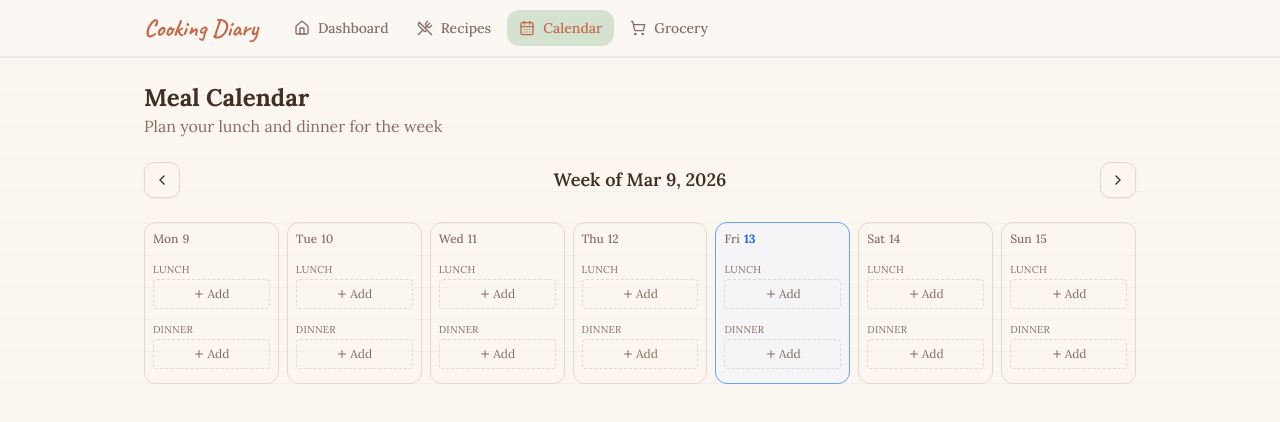
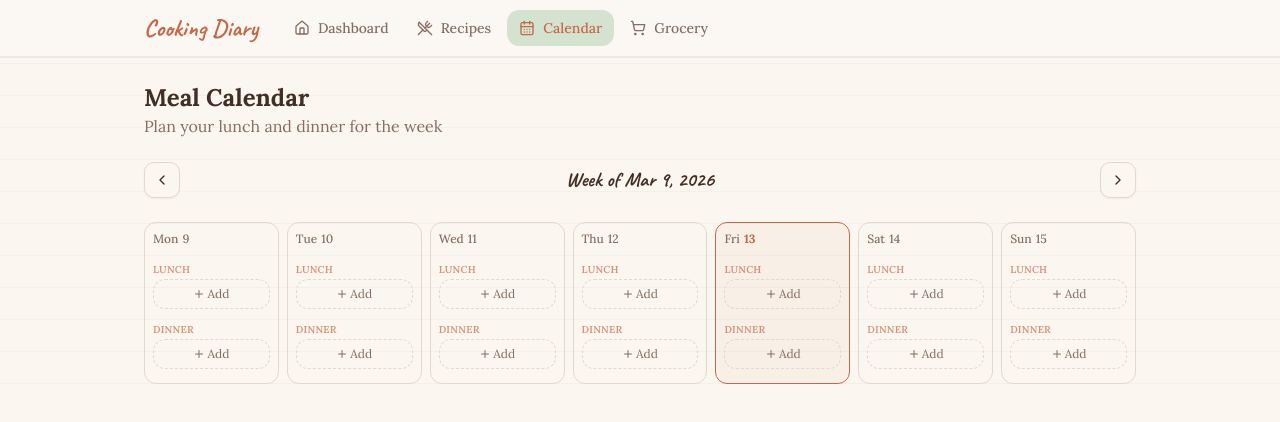
Before and after one commit to kyokosawada/cooking-diaries, a Next.js app: page /calendar in a window 1280 px wide. Shown: the top 422 px of the page. Built offline with nearby package versions, Linux system fonts and the light colour scheme; no server answers; the database is empty.

Commit message:
feat: restyle meal calendar with warm palette and journal feel

```diff
--- a/src/components/meal-calendar.tsx
+++ b/src/components/meal-calendar.tsx
@@ -59,7 +59,7 @@ export function MealCalendar({ mealPlans }: MealCalendarProps) {
         >
           <ChevronLeft className="h-4 w-4" />
         </Button>
-        <h2 className="text-lg font-semibold">
+        <h2 className="font-display text-xl font-bold">
           Week of {format(weekStart, 'MMM d, yyyy')}
         </h2>
         <Button
@@ -77,13 +77,13 @@ export function MealCalendar({ mealPlans }: MealCalendarProps) {
           return (
             <div
               key={day.toISOString()}
-              className={`rounded-lg border p-3 sm:p-2 sm:min-h-[160px] ${
-                isToday ? 'border-blue-400 bg-blue-50/50' : ''
+              className={`rounded-xl border p-3 sm:p-2 sm:min-h-[160px] ${
+                isToday ? 'border-primary bg-primary/5' : ''
               }`}
             >
               <div className="text-sm sm:text-xs font-medium text-muted-foreground mb-2">
                 {format(day, 'EEE')}
-                <span className={`ml-1 ${isToday ? 'text-blue-600 font-bold' : ''}`}>
+                <span className={`ml-1 ${isToday ? 'text-primary font-bold' : ''}`}>
                   {format(day, 'd')}
                 </span>
               </div>
@@ -92,11 +92,11 @@ export function MealCalendar({ mealPlans }: MealCalendarProps) {
                 const meal = getMeal(day, mealType)
                 return (
                   <div key={mealType} className="mb-1.5">
-                    <span className="text-xs sm:text-[10px] uppercase tracking-wide text-muted-foreground">
+                    <span className="text-xs sm:text-[10px] uppercase tracking-wide text-primary/70 font-semibold">
                       {mealType}
                     </span>
                     {meal?.recipe ? (
-                      <div className="group flex items-start gap-1 rounded bg-gray-50 p-1.5 text-xs">
+                      <div className="group flex items-start gap-1 rounded-lg bg-accent p-1.5 text-xs">
                         <Link
                           href={`/recipes/${meal.recipe_id}`}
                           className="flex-1 hover:underline font-medium leading-tight"
@@ -107,13 +107,13 @@ export function MealCalendar({ mealPlans }: MealCalendarProps) {
                           onClick={() => removeMeal(meal.id)}
                           className="opacity-0 group-hover:opacity-100 transition-opacity shrink-0"
                         >
-                          <X className="h-3 w-3 text-muted-foreground hover:text-red-500" />
+                          <X className="h-3 w-3 text-muted-foreground hover:text-destructive" />
                         </button>
                       </div>
                     ) : (
                       <button
                         onClick={() => openAddDialog(day, mealType)}
-                        className="flex w-full items-center justify-center rounded border border-dashed p-1.5 text-xs text-muted-foreground hover:border-gray-400 hover:text-gray-600 transition-colors"
+                        className="flex w-full items-center justify-center rounded-lg border border-dashed p-1.5 text-xs text-muted-foreground hover:border-primary hover:text-primary transition-colors"
                       >
                         <Plus className="h-3 w-3 mr-0.5" />
                         Add
```
